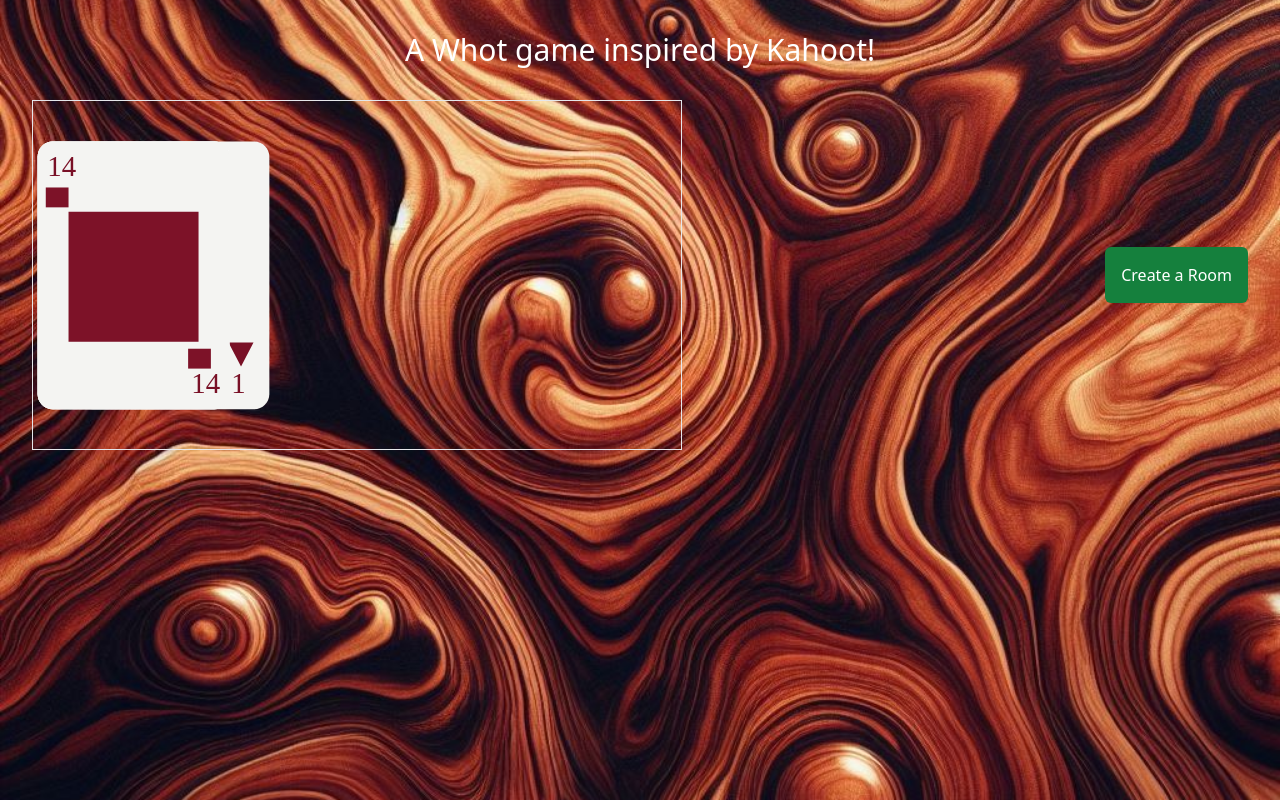
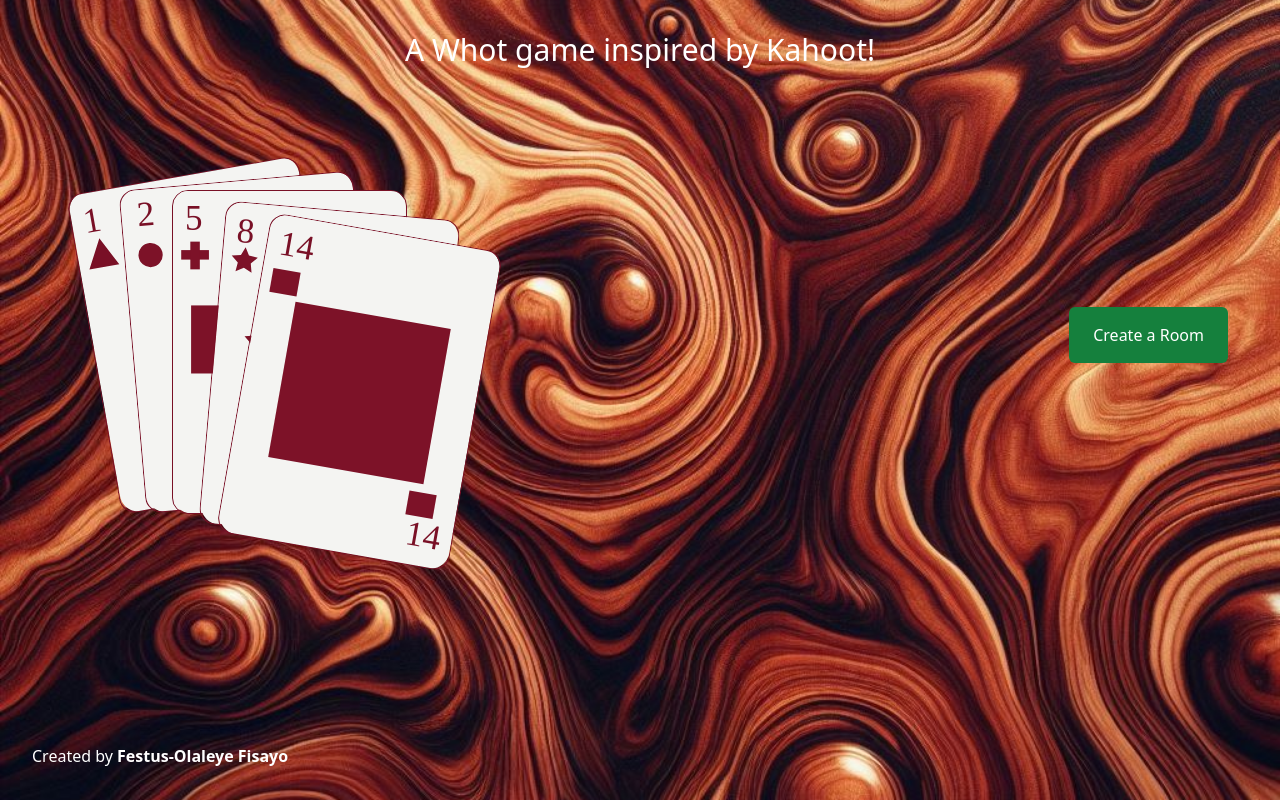
Before and after one commit to OlaleyeFisayo/whot-, a React (Vite) app in the folder client/: page / in a window 1280 px wide. Built offline with nearby package versions, Linux system fonts and the light colour scheme.

Commit message:
Index Page

```diff
--- a/client/src/components/cards/Circle.tsx
+++ b/client/src/components/cards/Circle.tsx
@@ -14,8 +14,8 @@ export default function Circle({
       version="1.1"
       x="0px"
       y="0px"
-      viewBox="0 0 186.3 255.5"
-      className="w-full h-full"
+      viewBox="4 4 179 247"
+      className="w-full h-full border-[1px] border-solid border-[#791026] rounded-2xl"
     >
       <g id="ace">
         <g>
--- a/client/src/components/cards/Cross.tsx
+++ b/client/src/components/cards/Cross.tsx
@@ -13,8 +13,8 @@ export default function Cross({
       version="1.1"
       x="0px"
       y="0px"
-      viewBox="0 0 186.3 255.5"
-      className="w-full h-full"
+      viewBox="4 4 179 247"
+      className="w-full h-full border-[1px] border-solid border-[#791026] rounded-2xl"
     >
       <g id="ace">
         <g>
--- a/client/src/components/cards/Square.tsx
+++ b/client/src/components/cards/Square.tsx
@@ -13,8 +13,8 @@ export default function Square({
       version="1.1"
       x="0px"
       y="0px"
-      viewBox="0 0 186.3 255.5"
-      className="w-full h-full"
+      viewBox="4 4 179 247"
+      className="w-full h-full border-[1px] border-solid border-[#791026] rounded-2xl"
     >
       <g id="ace">
         <g>
--- a/client/src/components/cards/Star.tsx
+++ b/client/src/components/cards/Star.tsx
@@ -13,8 +13,8 @@ export default function Star({
       version="1.1"
       x="0px"
       y="0px"
-      viewBox="0 0 186.3 255.5"
-      className="w-full h-full"
+      viewBox="4 4 179 247"
+      className="w-full h-full border-[1px] border-solid border-[#791026] rounded-2xl"
     >
       <g id="ace">
         <g>
--- a/client/src/components/cards/Triangle.tsx
+++ b/client/src/components/cards/Triangle.tsx
@@ -12,8 +12,8 @@ export default function Triangle({
       version="1.1"
       x="0px"
       y="0px"
-      viewBox="0 0 186.3 255.5"
-      className="w-full h-full"
+      viewBox="4 4 179 247"
+      className="w-full h-full border-[1px] border-solid border-[#791026] rounded-2xl"
     >
       <g id="ace">
         <g>
--- a/client/src/components/cards/index.tsx
+++ b/client/src/components/cards/index.tsx
@@ -15,7 +15,7 @@ export default function Card({ shape, value, className }: CardPrototype) {
 
   if (shape === "Cross") {
     return (
-      <div className={`w-[200px] h-[350px] ${className}`}>
+      <div className={`w-[235px] ${className} overflow-hidden`}>
         <Cross
           str0={str0}
           str1={str1}
@@ -28,7 +28,7 @@ export default function Card({ shape, value, className }: CardPrototype) {
     );
   } else if (shape === "Triangle") {
     return (
-      <div className={`w-[200px] h-[350px] ${className}`}>
+      <div className={`w-[235px] ${className} overflow-hidden`}>
         <Triangle
           str0={str0}
           str3={str3}
@@ -40,7 +40,7 @@ export default function Card({ shape, value, className }: CardPrototype) {
     );
   } else if (shape === "Circle") {
     return (
-      <div className={`w-[200px] h-[350px] ${className}`}>
+      <div className={`w-[235px] ${className} overflow-hidden`}>
         <Circle
           str0={str0}
           str1={str1}
@@ -54,7 +54,7 @@ export default function Card({ shape, value, className }: CardPrototype) {
     );
   } else if (shape === "Square") {
     return (
-      <div className={`w-[200px] h-[350px] ${className}`}>
+      <div className={`w-[235px] ${className} overflow-hidden`}>
         <Square
           str0={str0}
           str1={str1}
@@ -67,7 +67,7 @@ export default function Card({ shape, value, className }: CardPrototype) {
     );
   } else if (shape === "Star") {
     return (
-      <div className={`w-[200px] h-[350px] ${className}`}>
+      <div className={`w-[235px] ${className} overflow-hidden`}>
         <Star
           str0={str0}
           str1={str1}
--- a/client/src/pages/desktopIndex/index.tsx
+++ b/client/src/pages/desktopIndex/index.tsx
@@ -3,22 +3,45 @@ import Card from "../../components/cards";
 
 export default function DesktopIndex() {
   return (
-    <section className="w-full min-h-[100dvh] p-8">
+    <section className="max-w-[1440px] m-auto w-full min-h-[100dvh] h-full p-8 relative">
       <h1 className="text-3xl mb-8 w-full text-center">
         A Whot game inspired by Kahoot!
       </h1>
-      <section className="flex items-center justify-between gap-3 w-full">
-        <div className="flex relative max-w-[650px] w-full h-[350px] border-solid border">
-          <Card shape="Triangle" value={1} className="absolute left-10 " />
-          <Card shape="Circle" value={2} className="absolute" />
-          <Card shape="Cross" value={5} className="absolute" />
-          <Card shape="Star" value={8} className="absolute" />
-          <Card shape="Square" value={14} className="absolute" />
+      <section className="flex items-center justify-between gap-10 w-full p-5 h-full">
+        <div className="flex relative w-full max-w-[550px] h-[430px] items-center p-10">
+          <Card
+            shape="Triangle"
+            value={1}
+            className="absolute rotate-[-10deg]"
+          />
+          <Card
+            shape="Circle"
+            value={2}
+            className="absolute left-[80px] top-[60px] rotate-[-5deg]"
+          />
+          <Card
+            shape="Cross"
+            value={5}
+            className="absolute left-[120px] top-[70px] rotate-[0deg]"
+          />
+          <Card
+            shape="Star"
+            value={8}
+            className="absolute left-[160px] top-[90px] rotate-[5deg]"
+          />
+          <Card
+            shape="Square"
+            value={14}
+            className="absolute left-[190px] top-[110px] rotate-[10deg]"
+          />
         </div>
-        <Button className="bg-green-700 p-4 rounded-md hover:bg-green-800 transition-all ease-in-out">
+        <Button className="bg-green-700 py-4 px-6 rounded-md hover:bg-green-800 transition-all ease-in-out">
           Create a Room
         </Button>
       </section>
+      <footer className="absolute bottom-8">
+        <h1>Created by <a href="#" target="_blank" className="font-bold">Festus-Olaleye Fisayo</a></h1>
+      </footer>
     </section>
   );
 }
```
